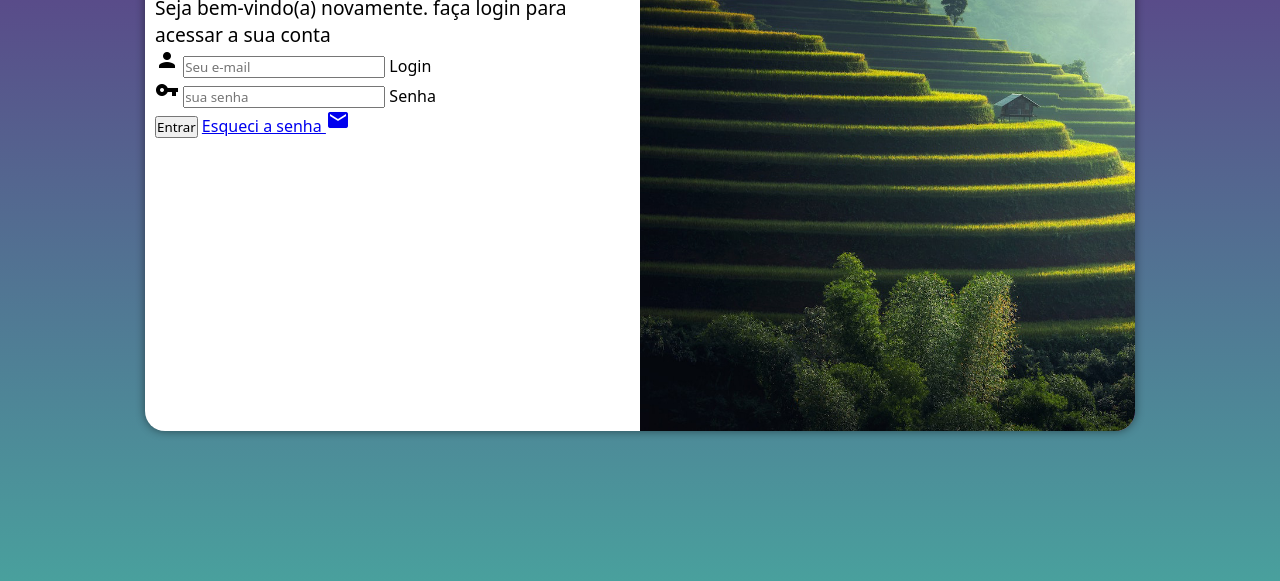
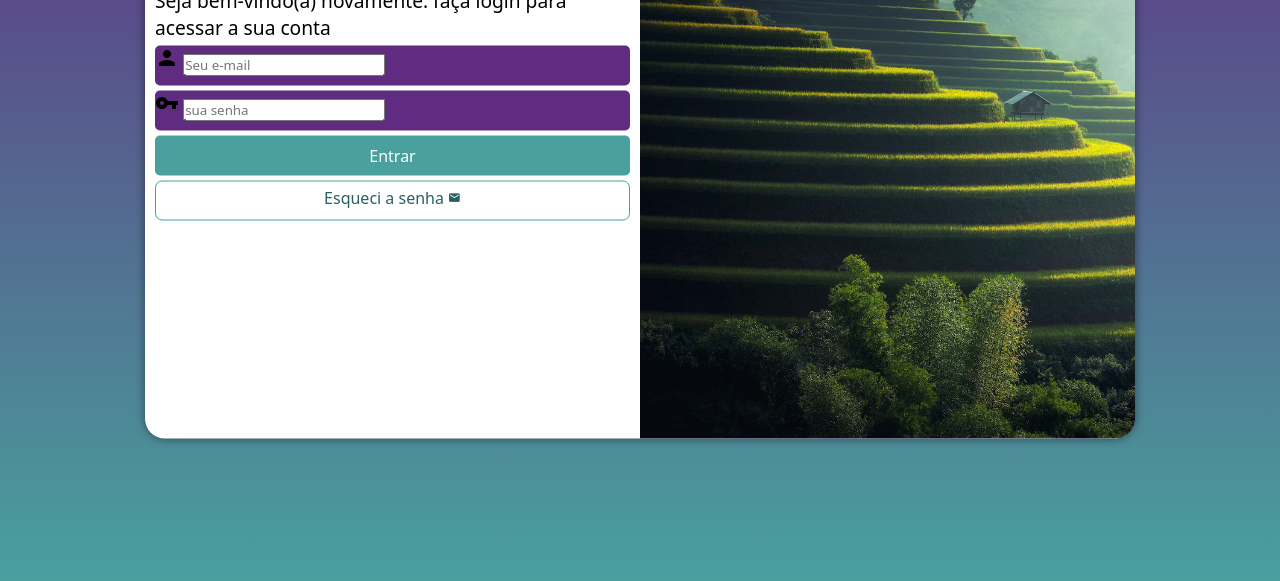
Before and after one commit to gabriel-rizzo/Login, a plain HTML site: page index.html in a window 1280 px wide. Shown: the part 219-800 px from the top of the page. Drawn offline with Linux system fonts and the light colour scheme.

Commit message:
formatação do formulario

```diff
--- a/estilos/style.css
+++ b/estilos/style.css
@@ -28,7 +28,7 @@ main {
 
     background-color: white;
     width: 250px;
-    height: 500px;
+    height: 515px;
     border-radius: 20px;
     box-shadow: 0px 0px 10px rgba(0, 0, 0, 0.474);
 
@@ -57,3 +57,55 @@ main {
 #formulario > p {
     font-size: 0.8em;
 }
+
+.campo {
+    display: block;
+    background-color:  #5f2c82;
+    width: 100%;
+    height: 40px;
+    border-radius: 5px;
+    margin: 5px 0px;
+}
+
+label {
+    display: none;
+}
+
+input[type=submit] {
+    display: block;
+    font-size: 1em;
+    width: 100%;
+    height: 40px;
+    background-color: #49a09d;
+    color: white;
+    border: none;
+    border-radius: 5px;
+    cursor: pointer;
+}
+
+input[type=submit]:hover {
+    background-color: #27615f;
+}
+
+.botao {
+    display: block;
+    text-align: center;
+    font-size: 1.em;
+    width: 100%;
+    height: 40px;
+    padding-top: 5px;
+    margin-top: 5px;
+    background-color: white;
+    color: #27615f;
+    border: 1px solid #49a09d;
+    border-radius: 7px;
+    text-decoration: none;
+}
+
+.botao:hover {
+    background-color: #51b0ad;
+}
+
+.botao > span {
+    font-size: 0.8em;
+}
--- a/index.html
+++ b/index.html
@@ -30,7 +30,7 @@
                         <label for="isenha">Senha</label>
                     </div>
                     <input type="submit" value="Entrar">
-                    <a href="esqueci.html">
+                    <a href="esqueci.html" class="botao">
                         Esqueci a senha <span class="material-icons">mail</span>
                     </a>
                 </form>
```
